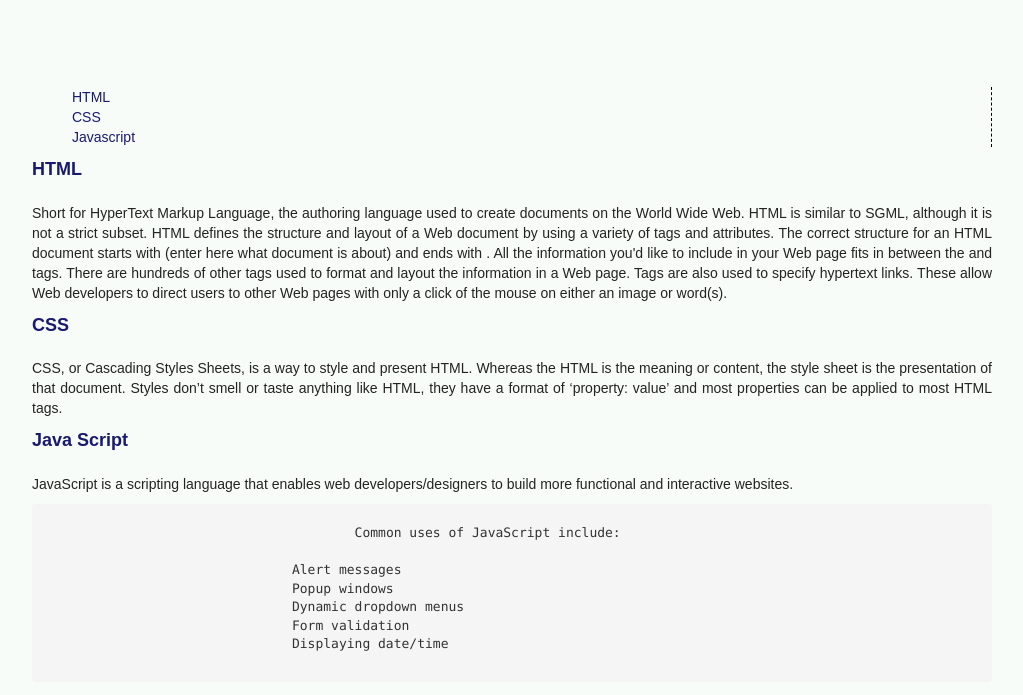
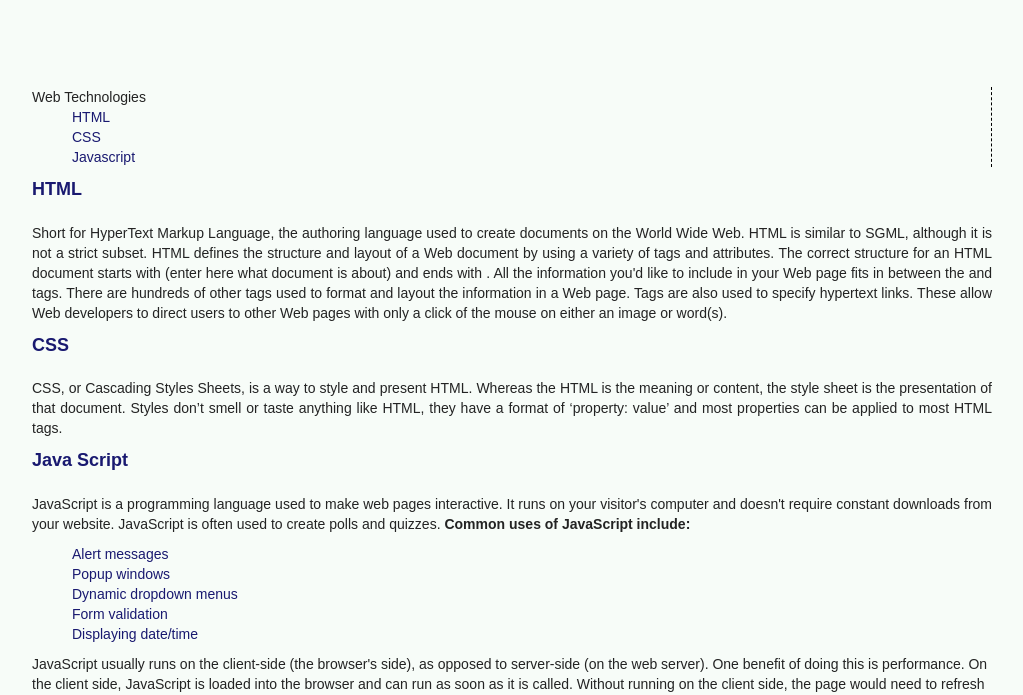
Before and after one commit to shammipuri/demo-project, a plain HTML site: page index.html in a window 1280 px wide. Shown: the part 196-891 px from the top of the page, without its empty margins (128-1151 px from the left). Drawn offline with nearby package versions, Linux system fonts and the light colour scheme.

Commit message:
modified index file

```diff
--- a/index.html
+++ b/index.html
@@ -28,7 +28,7 @@
 	  	<div class="menu">
 	      <ul>
 	   	    <li class="menu-item"><a href="" id="home">HOME</a></li>
-			<li class="menu-item"><a href="" id="twl">TODAY WE LEARNED</a></li>
+			<li class="menu-item"><a href="http://manjitsingh.org/user" id="twl">TODAY WE LEARNED</a></li>
 			<li class="menu-item"><a href="" id="about-us">ABOUT US</a></li>
 			<li class="menu-item"><a href="" id="contact">CONTACT US</a></li>
 	      </ul>
@@ -38,6 +38,10 @@
 	  <div class="content">
 	    <div class="row-fluid">
 	      <div class="span3">
+		    <div class="row-fluid" id="menu-title">
+		    	Web Technologies
+		    </div>
+		    <div class="row-fluid" id="menu-list">
 		    <ul>
 		   	  <li><a href="#" onclick="show(1)">HTML</a>
  			    <ul id="submenu1">
@@ -54,7 +58,7 @@
 		 	  <li><a href="#" onclick="show(2)">CSS</a>
 		 	    <ul id="submenu2">
 				  <li><a href="">-CSS Properties</a></li>
-				  <li><a href="">-Controllin Text </a></li>
+				  <li><a href="">-Controlling Text </a></li>
 				  <li><a href="">-Text Pseudo Classes</a></li>
 				  <li><a href="">-Links,backgrounds</a></li>
 				  <li><a href="">-List</a></li>
@@ -77,9 +81,10 @@
 				</ul>
               </li>
 	      	</ul>
+	      </div><!--End of row-fluid class-->
           </div><!--End of span3 div-->
 
-	      <div class="span9 pull-right">
+	      <div class="span8 pull-right">
 		    <div class="row-fluid  web-technologies">
 			  <div><span>HTML</span>
 			    <p>
@@ -98,17 +103,16 @@
 			  </div>
 			  <div>
 			    <span>Java Script</span>
-				<p>
-				  JavaScript is a scripting language that enables web developers/designers to build more functional and interactive websites.
-				  <pre>
-					Common uses of JavaScript include:
+				<p>JavaScript is a programming language used to make web pages interactive. It runs on your visitor's computer and doesn't require constant downloads from your website. JavaScript is often used to create polls and quizzes.
 
-    				Alert messages
-    				Popup windows
-    				Dynamic dropdown menus
-    				Form validation
-    				Displaying date/time
-    			  </pre>
+				 	<b>Common uses of JavaScript include:</b>
+				 	<ul>
+    				  <li>Alert messages</li>
+    				  <li>Popup windows</li>
+    				  <li>Dynamic dropdown menus</li>
+    				  <li>Form validation</li>
+    				  <li>Displaying date/time</li>
+    			  </ul>
 				    JavaScript usually runs on the client-side (the browser's side), as opposed to server-side (on the web server). One benefit of doing this is performance. On the client side, JavaScript is loaded into the browser and can run as soon as it is called. Without running on the client side, the page would need to refresh each time you needed a script to run.
 				</p>
 			  </div>
```
